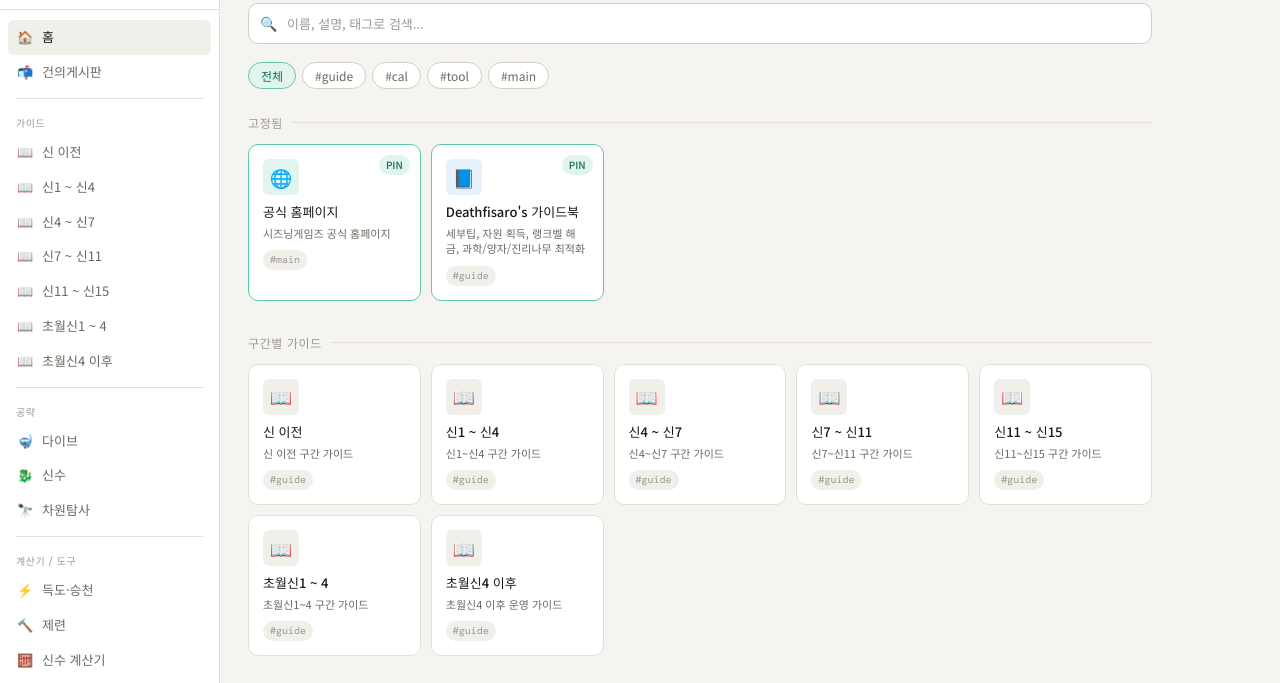
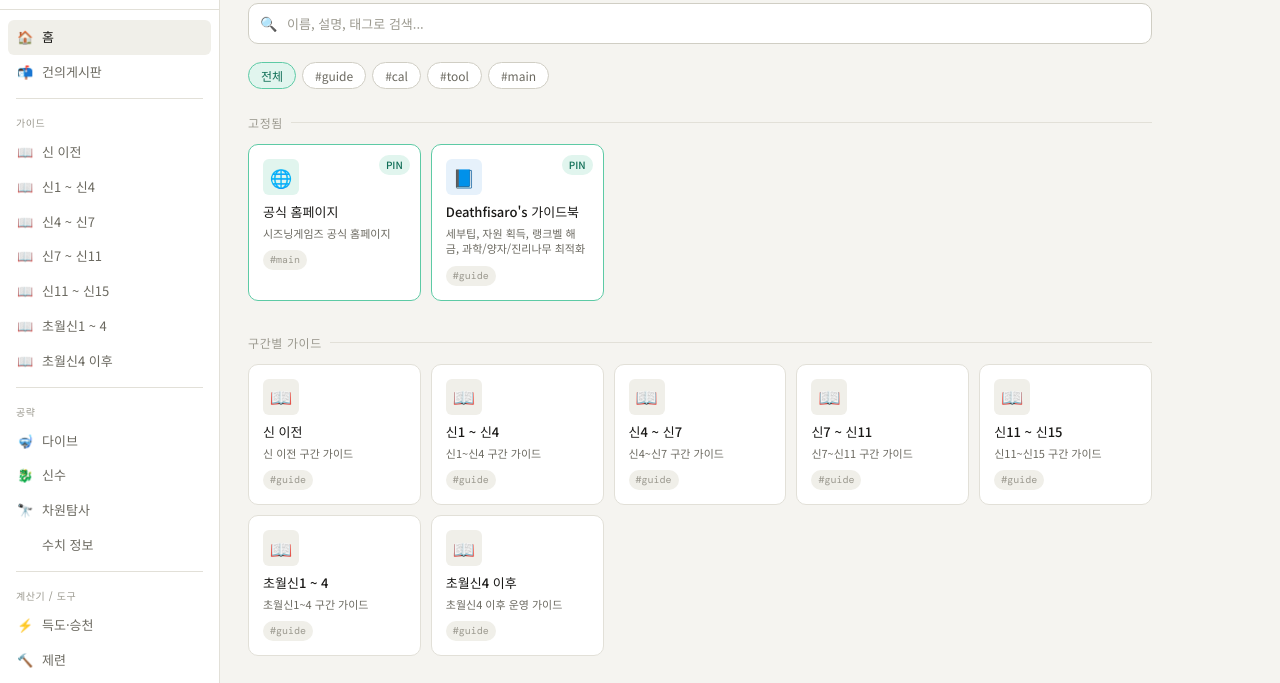
Before and after one commit to shrimp316/guide, a plain HTML site: page index.html in a window 1280 px wide. Shown: the part 94-777 px from the top of the page. Drawn offline with nearby package versions, Linux system fonts and the light colour scheme; no server answers.

Commit message:
가이드 게시판추가

```diff
--- a/index.html
+++ b/index.html
@@ -647,6 +647,7 @@ a{text-decoration:none;color:inherit}
         <div class="nav-item" data-page="guide-dive"            onclick="navigate('guide-dive')"><span class="nav-icon">🤿</span> 다이브</div>
         <div class="nav-item" data-page="guide-beast-guide"     onclick="navigate('guide-beast-guide')"><span class="nav-icon">🐉</span> 신수</div>
         <div class="nav-item" data-page="guide-dimension-guide" onclick="navigate('guide-dimension-guide')"><span class="nav-icon">🔭</span> 차원탐사</div>
+        <div class="nav-item" data-page="guide-amounts" onclick="navigate('guide-amounts')"><span class="nav-icon"📖></span>수치 정보</div>
       </div>
       <div class="nav-divider"></div>
       <div class="nav-group">
```
